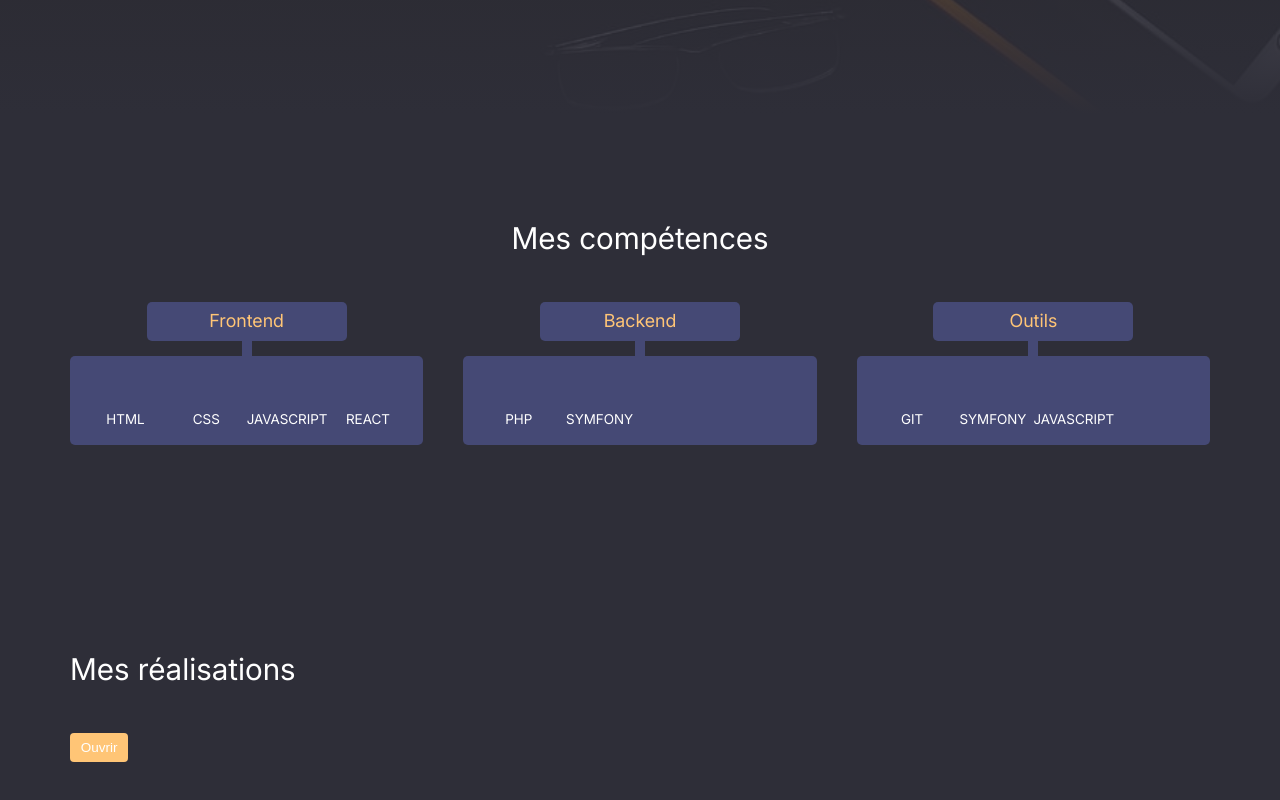
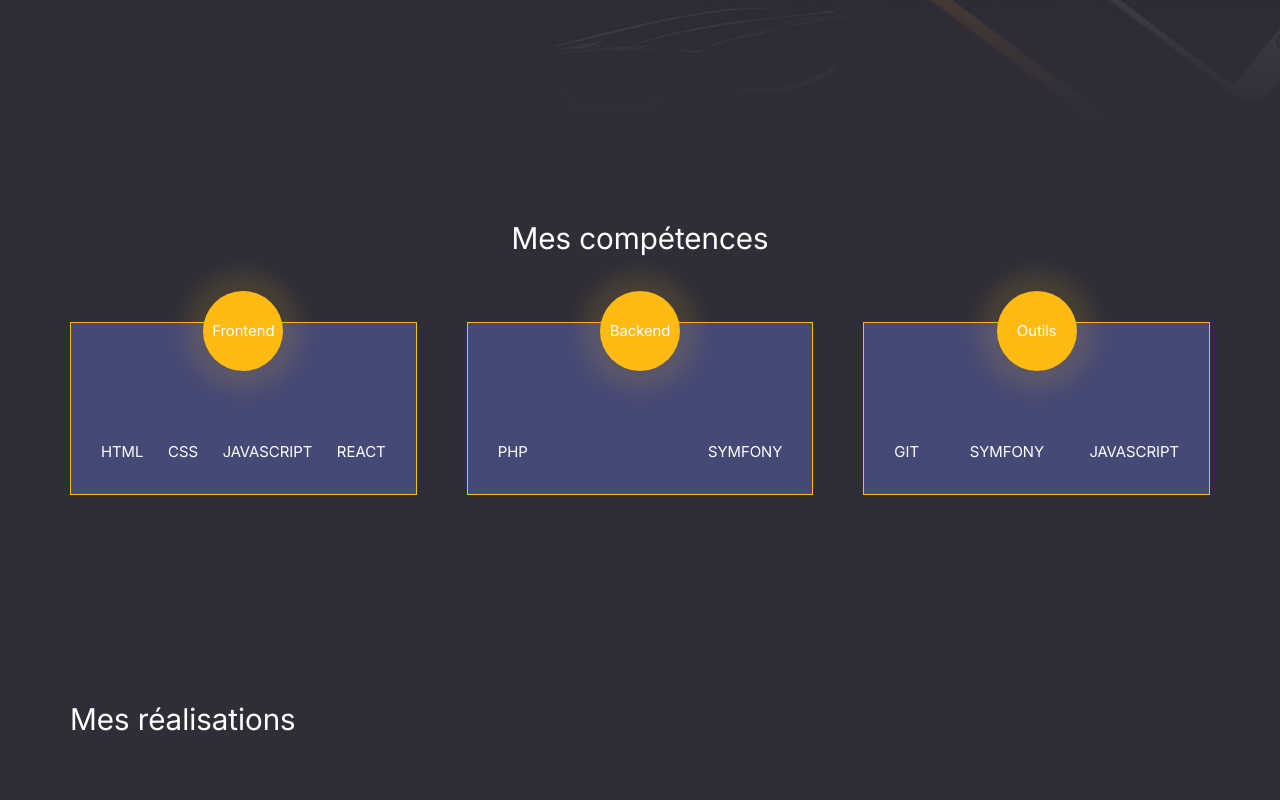
Before and after one commit to manda07tsou/portfolio, a React (Vite) app: page / in a window 1280 px wide. Shown: the part 520-1320 px from the top of the page. Built offline with nearby package versions, Linux system fonts and the light colour scheme.

Commit message:
style: skills

```diff
--- a/src/assets/styles/_skills.scss
+++ b/src/assets/styles/_skills.scss
@@ -1,22 +1,20 @@
 .skill__grid{
    display: grid;
    grid-template-columns: repeat(auto-fill, minmax(300px, 1fr));
-   gap: 40px;
+   gap: 50px;
 }
 
 
-.skill{
+.skill__tree{
    display: flex;
    flex-direction: column;
    align-items: center;
-}
 
    .skill__connector{
       width: 10px;
       height: 15px;
       background-color: var(--bg-light);
    }
-
 
    .skill__title{
       border-radius:5px;
@@ -56,3 +54,63 @@
          height: 2em;
       }
    }
+
+}
+
+.skill__card{
+   position: relative;
+   background-color: var(--bg-light);
+   border: 1px solid var(--primary);
+
+   .skill__card-title{
+      position: absolute;
+      top: 0;
+      left: 50%;
+      transform: translate(-50%, -40%);
+      background-color: var(--primary);
+      height: 80px;
+      width: 80px;
+      border-radius: 50%;
+      display: flex;
+      align-items: center;
+      justify-content: center;
+      box-shadow: 0 0 0 20px var(--bg);
+      animation: boxShadow 2s linear infinite;
+   }
+
+   .skill__card-body{
+      display: flex;
+      justify-content: space-between;
+      padding: 2em;
+      padding-top: 80px;
+   }
+
+   .icon{
+      background-color: transparent;
+      color: var(--primary);
+      width:2em;
+      height: 2em;
+   }
+}
+
+@keyframes boxShadow {
+   0%{
+      box-shadow: 0 0 0 0px rgba(255,186,19, 0);
+   }
+
+   25%{
+      box-shadow: 0 0 0 5px rgba(255,186,19, .6);
+   }
+
+   50%{
+      box-shadow: 0 0 0 0 10px rgba(248, 184, 33, .4);
+   }
+
+   75%{
+      box-shadow: 0 0 20px 15px rgba(248,184,33, .4);
+   }
+
+   100%{
+      box-shadow: 0 0 20px 20px rgba(248,184,33, 0);
+   }
+}
--- a/src/assets/styles/_utils.scss
+++ b/src/assets/styles/_utils.scss
@@ -13,3 +13,69 @@
 .bg-light{
    background-color: var(--bg-light);
 }
+
+@for $i from 0 through 5{
+    .m-#{i}{
+        margin: space(#{$i});
+    }
+
+    .mt-#{$i}{
+        margin-top: space(#{$i});
+    }
+
+    .mb-#{$i}{
+        margin-bottom: space(#{$i});
+    }
+
+    .ml-#{$i}{
+        margin-left: space(#{$i});
+    }
+
+    .mr-#{$i}{
+        margin-right: space(#{$i});
+    }
+
+    .mx-#{$i}{
+        margin: space(#{$i}) 0px;
+    }
+
+    .my-#{$i}{
+        margin: 0px space(#{$i});
+    }
+
+    .p-#{$i}{
+        padding: space(#{$i});
+    }
+
+    .pt-#{$i}{
+        padding-top: space(#{$i});
+    }
+
+    .pb-#{$i}{
+        padding-bottom: space(#{$i});
+    }
+
+    .pl-#{$i}{
+        padding-left: space(#{$i});
+    }
+
+    .pr-#{$i}{
+        padding-right: space(#{$i});
+    }
+
+    .px-#{$i}{
+        padding: space(#{$i}) 0px;
+    }
+
+    .py-#{$i}{
+        padding: 0px space(#{$i});
+    }
+
+    .gap-#{$i}{
+        gap: space(#{$i});
+    }
+
+    .column-gap-#{$i}{
+            column-gap: space(#{$i});
+    }
+}
--- a/src/assets/styles/_variable.scss
+++ b/src/assets/styles/_variable.scss
@@ -1,9 +1,8 @@
 :root{
-   // --bg: #272730;
    --bg: rgb(46, 46, 56);
    --bg-light:#454975;
    --color:#fff;
-   --primary: #ffc576;
+   --primary:rgb(255,186,19);
    --primary-soft: #ffc4b3;
    --shadow-box: 0 0 .875rem 0 rgba(52, 58, 64, .03);
    --padding: 1rem;
--- a/src/templates/Projects.tsx
+++ b/src/templates/Projects.tsx
@@ -13,7 +13,6 @@ export function Projects(){
             <div className={`section__title fade ${observerClass}`} ref={ref}>Mes réalisations</div>
          </div>
          <div className="section__body">
-            <ProjectItem/>
          </div>
       </div>
    )
--- a/src/templates/Skills.tsx
+++ b/src/templates/Skills.tsx
@@ -11,27 +11,18 @@ export function Skills(){
       <div className="section__header text-center observe">
          <div className={`section__title fade ${observerClass}`} ref={ref}>Mes compétences</div>
       </div>
-      <div className="section__body">
-         <div className="skill__grid">
-            <div ref={ref} className={`fade ${observerClass}`}>
-               {skills?.frontend && <Skill title="Frontend" skills={skills?.frontend} delay={"0s"}/>}
-            </div>
-            <div ref={ref} className={`fade ${observerClass}`} style={{transitionDelay: '.1s'}}>
-               {skills?.backend && <Skill title="Backend" skills={skills?.backend} delay={".1s"}/>}
-            </div>
-            <div ref={ref} className={`fade ${observerClass}`} style={{transitionDelay: '.1s'}}>
-               {skills?.outils && <Skill title="Outils" skills={skills?.outils} delay={".2s"}/>}
-            </div>
-         </div>
+      <div className="section__body" style={{marginTop: "60px"}}>
+         {/* <SkillTree/> */}
+         <SkillCard/>
       </div>
    </section>
 }
 
-export function Skill({title, skills, delay}){
+export function SkillTreeItem({title, skills, delay}){
    const  { ref , inView }  =  useInView (observerOptions);
    const observerClass = inView ? `rotate-in`:''
 
-   return <div className="skill">
+   return <div className="skill__tree">
       <div className={`skill__title rotate ${observerClass}`} style={{transitionDelay: delay}} ref={ref}>
          {title}
       </div>
@@ -46,3 +37,56 @@ export function Skill({title, skills, delay}){
       </div>
    </div>
 }
+
+export function SkillTree(){
+   const  { ref , inView }  =  useInView (observerOptions);
+   const observerClass = inView ? "in":""
+
+   return (
+      <div className="skill__grid">
+         <div ref={ref} className={`fade ${observerClass}`}>
+            {skills?.frontend && <SkillTreeItem title="Frontend" skills={skills?.frontend} delay={"0s"}/>}
+         </div>
+         <div ref={ref} className={`fade ${observerClass}`} style={{transitionDelay: '.1s'}}>
+            {skills?.backend && <SkillTreeItem title="Backend" skills={skills?.backend} delay={".1s"}/>}
+         </div>
+         <div ref={ref} className={`fade ${observerClass}`} style={{transitionDelay: '.1s'}}>
+            {skills?.outils && <SkillTreeItem title="Outils" skills={skills?.outils} delay={".2s"}/>}
+         </div>
+      </div>
+   )
+}
+
+export function SkillCardItem({title, skills}){
+   return (
+      <div className="skill__card">
+         <div className="skill__card-title">{title}</div>
+         <div className="skill__card-body">
+            {skills?.map(skill => (
+               <div key={skill.id} className="skill__item">
+                  <Icon name={skill?.icon}/>
+                  <div className="skill__item-title">{skill.title}</div>
+               </div>
+            ))}
+         </div>
+      </div>
+   )
+}
+
+export function SkillCard(){
+   const  { ref , inView }  =  useInView (observerOptions);
+   const observerClass = inView ? "in":""
+   return (
+      <div className="skill__grid">
+            <div ref={ref} className={`fade ${observerClass}`}>
+               {skills?.frontend && <SkillCardItem title="Frontend" skills={skills?.frontend}/>}
+            </div>
+            <div ref={ref} className={`fade ${observerClass}`} style={{transitionDelay: '.1s'}}>
+               {skills?.frontend && <SkillCardItem title="Backend" skills={skills?.backend}/>}
+            </div>
+            <div ref={ref} className={`fade ${observerClass}`}  style={{transitionDelay: '.2s'}}>
+               {skills?.frontend && <SkillCardItem title="Outils" skills={skills?.outils}/>}
+            </div>
+      </div>
+   )
+}
```
Lines whose indentation alone changed are shown as unchanged.
